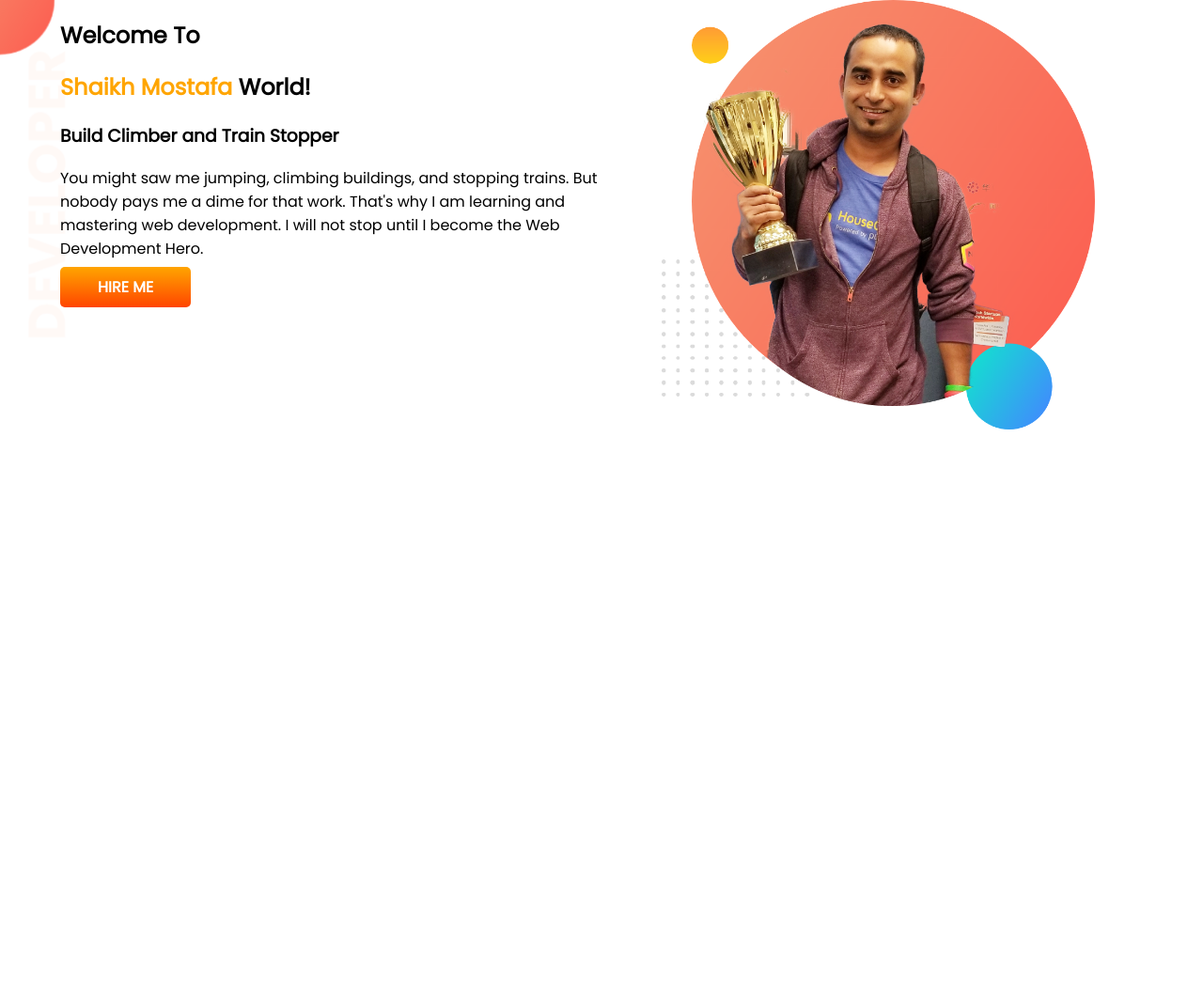
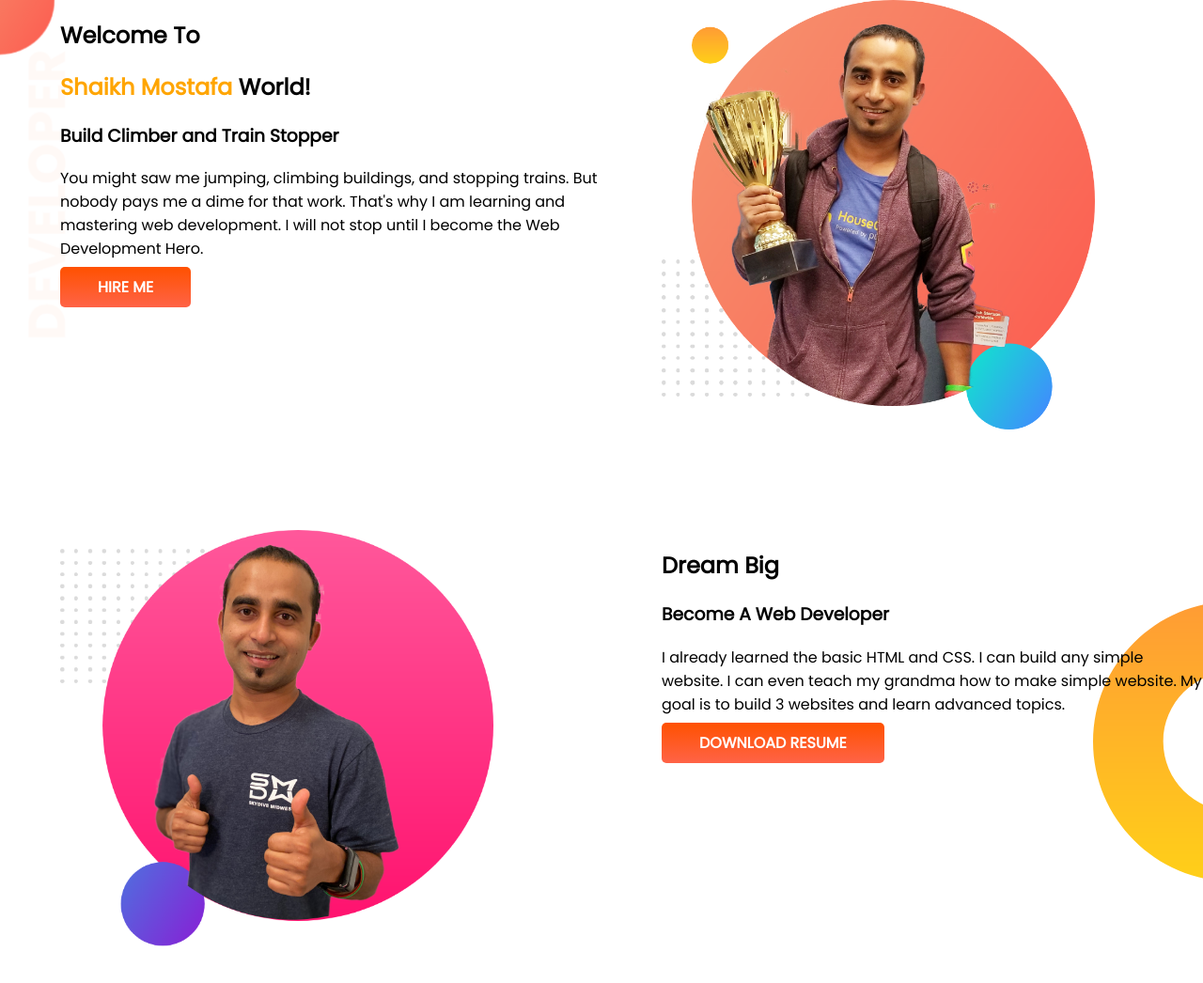
Before and after one commit to ShaikhMostafa/ProtFolio_WebSite, a plain HTML site: page index.html in a window 1280 px wide. Shown: the whole page at 94% size. Before the commit the page ends 800 px from the top, so only its background shows below. Drawn offline with Linux system fonts and the light colour scheme.

Commit message:
Dream area Ok

```diff
--- a/index.html
+++ b/index.html
@@ -27,5 +27,18 @@
             <img src="images/jhankar.png" alt="">
         </div>
     </section>
+    <section class="dream_big">
+        <div class="half-width">
+            <img src="images/jhankar2.png" alt="">
+        </div>
+        <div class="half-width">
+            <h2>Dream Big</h2>
+            <h3>Become A Web Developer</h3>
+            <p>
+                I already learned the basic HTML and CSS. I can build any simple website. I can even teach my grandma how to make simple website. My goal is to build 3 websites and learn advanced topics.
+            </p>
+            <a class="link-button" href="#" target="_blank">Download Resume</a>
+        </div>
+    </section>
 </body>
 </html>
--- a/style.css
+++ b/style.css
@@ -10,6 +10,7 @@ h1{
 }
 section{
     display: flex;
+    margin-bottom: 100px;
 }
 .top-sec{
     background-image: url(images/top-banner.png);
@@ -25,9 +26,14 @@ section{
 .link-button{
     text-decoration: none;
     color: #fff;
-    background-image: linear-gradient(orange, orangered);
+    background-image: linear-gradient(rgb(255, 81, 0), tomato);
     font-weight: 700;
     text-transform: uppercase;
     padding: 10px 40px;
     border-radius: 5px;
 }
+.dream_big{
+    background-image: url(images/dream-bg.png);
+    background-repeat: no-repeat;
+    background-position: right;
+}
```
